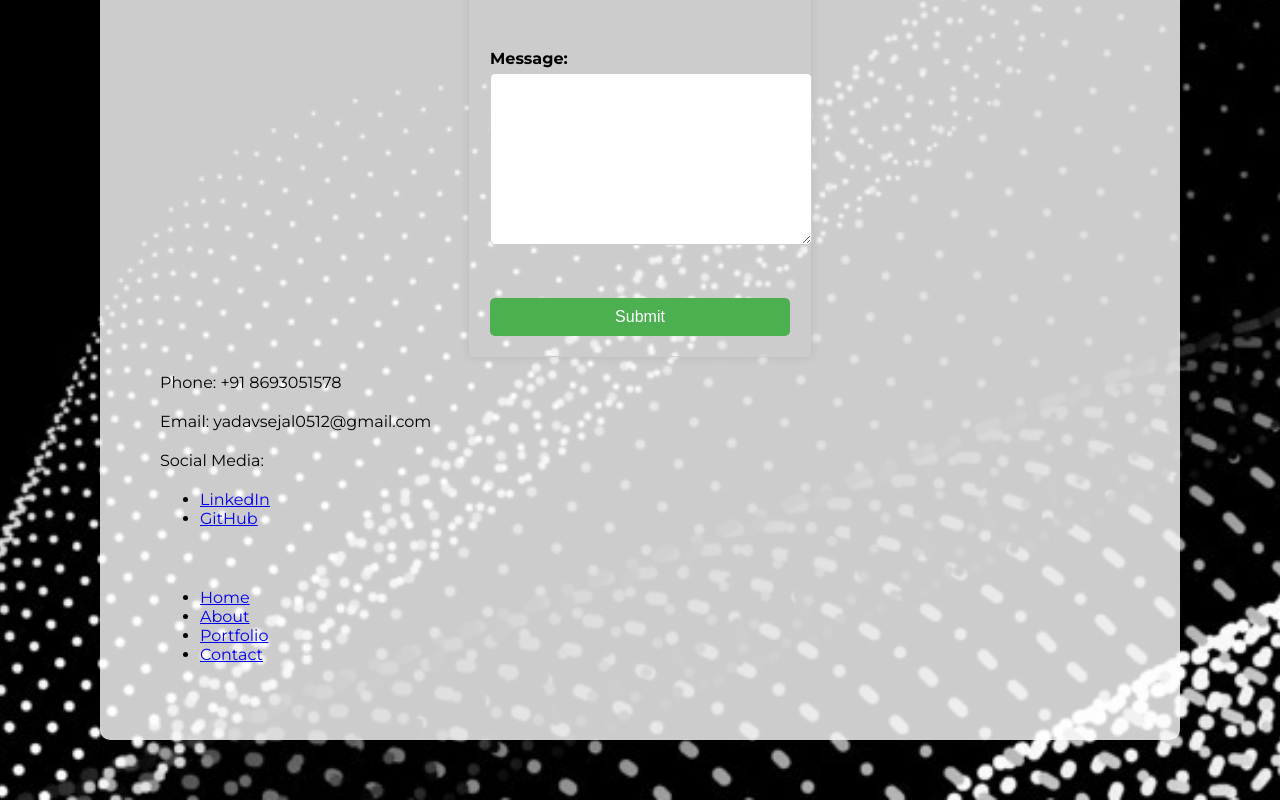
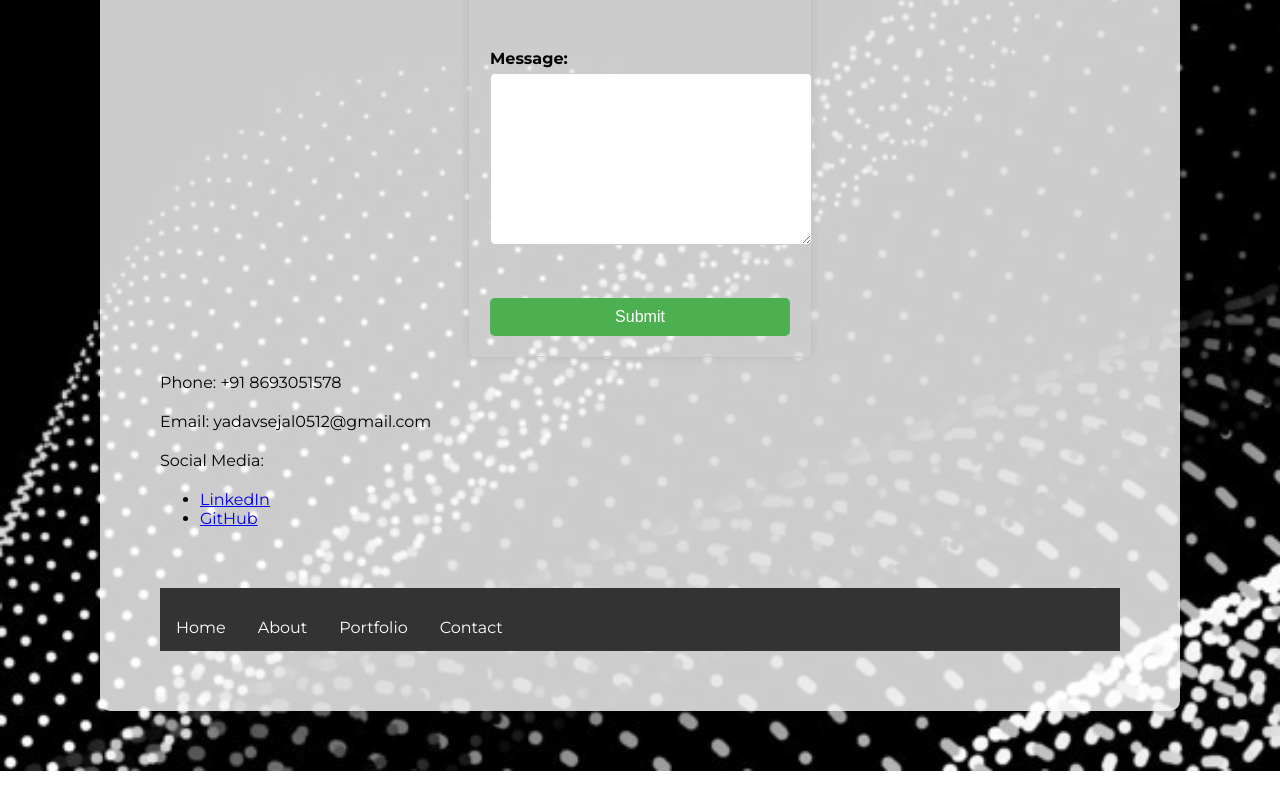
Before and after one commit to Sejal0512/PORTFOLIO, a plain HTML site: page index.html in a window 1280 px wide. Shown: the part 1370-2170 px from the top of the page. After the commit the page ends 2141 px from the top, so only its background shows below. Drawn offline with Linux system fonts and the light colour scheme.

Commit message:
Update style.css

```diff
--- a/style.css
+++ b/style.css
@@ -146,3 +146,28 @@ input[type="submit"] {
 input[type="submit"]:hover {
   background-color: #3e8e41;
 }
+nav {
+  background-color: #333;
+  overflow: hidden;
+}
+
+nav ul {
+  list-style-type: none;
+  padding: 0;
+}
+
+nav ul li {
+  float: left;
+}
+
+nav ul li a {
+  display: block;
+  color: white;
+  text-align: center;
+  padding: 14px 16px;
+  text-decoration: none;
+}
+
+nav ul li a:hover {
+  background-color: #111;
+}
```
